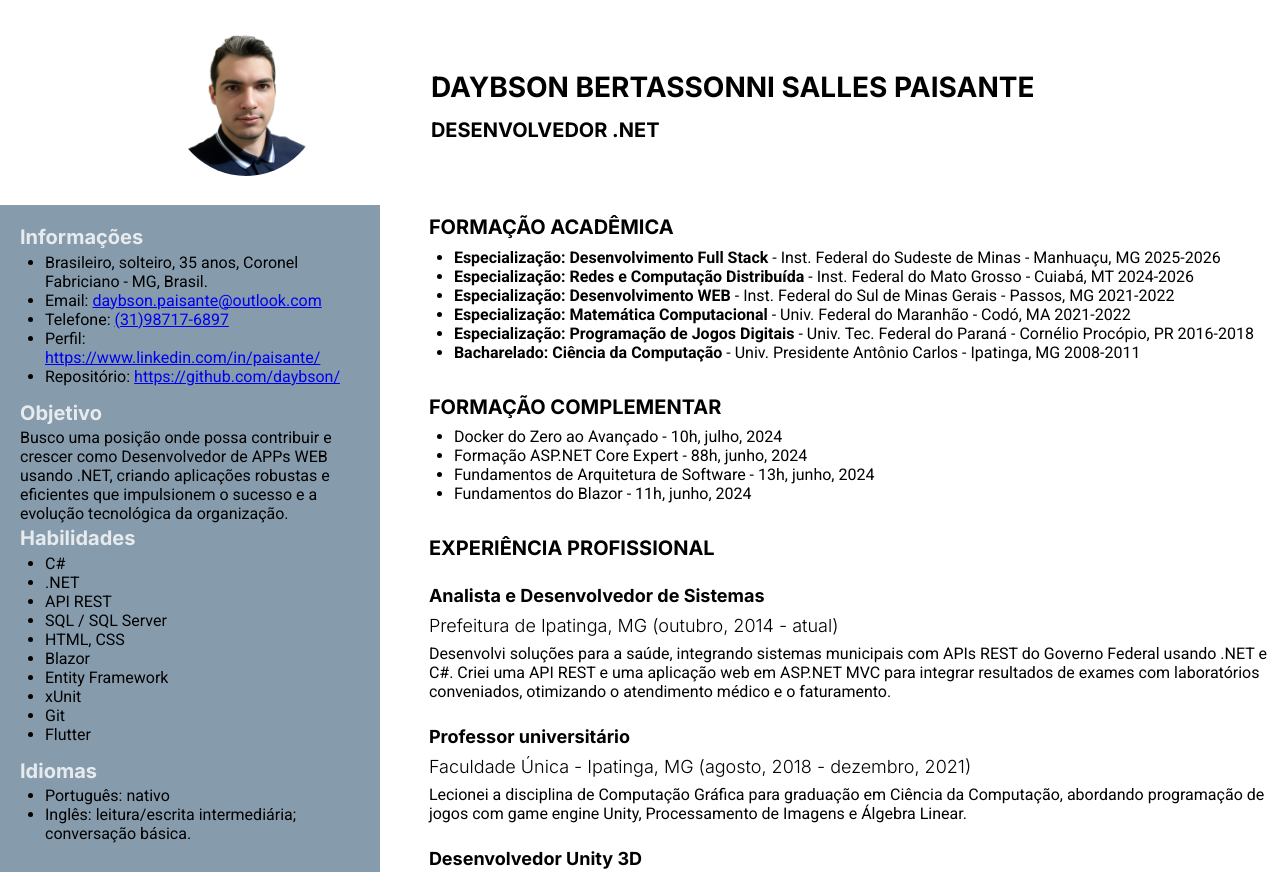
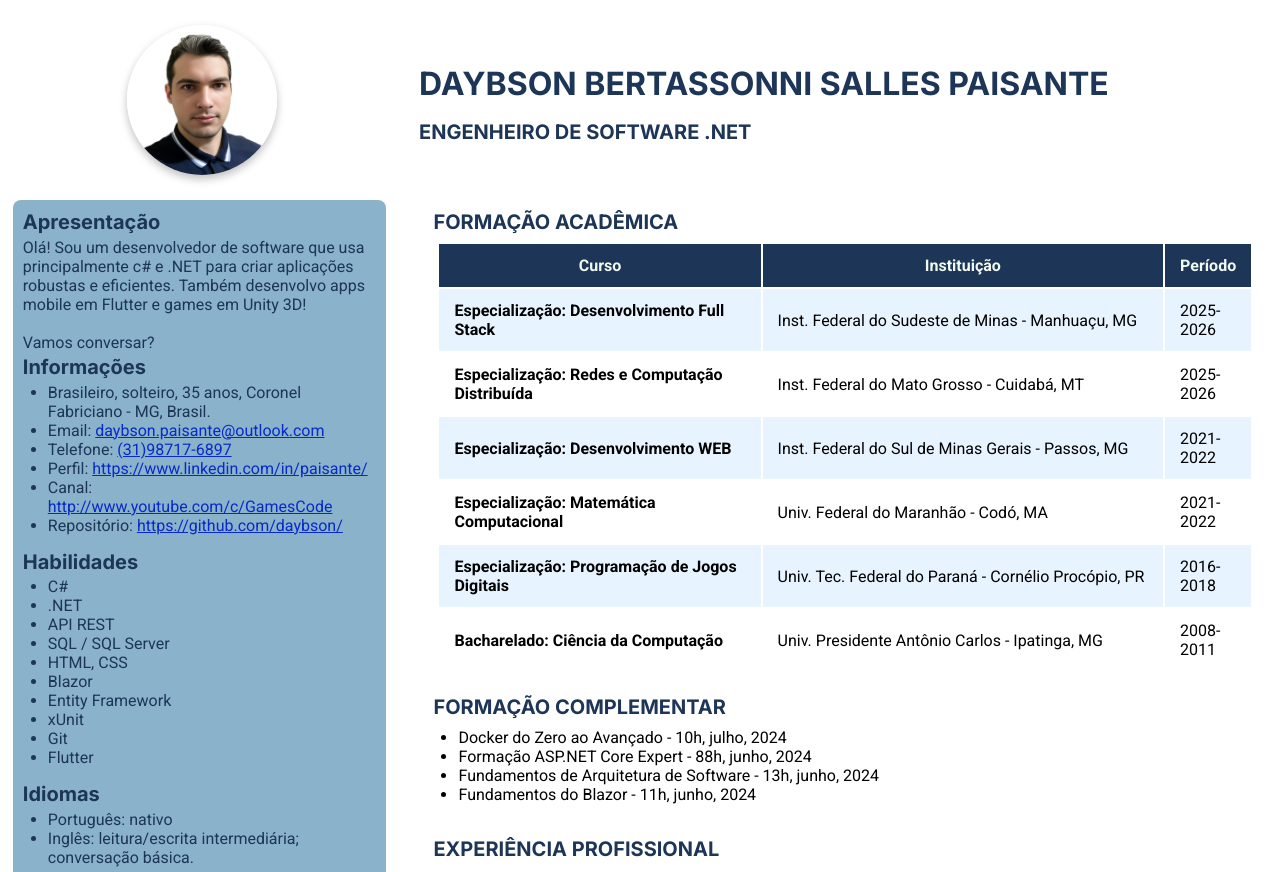
Before and after one commit to daybson/curriculo, a plain HTML site: page index.html in a window 1280 px wide. Shown: the top 872 px of the page. Drawn offline with Linux system fonts and the light colour scheme.

Commit message:
fix: css

```diff
--- a/index.html
+++ b/index.html
@@ -16,7 +16,7 @@
 
             <div class="header__right">
                 <h1 class="titulo1">Daybson Bertassonni Salles Paisante</h1>
-                <h2 class="titulo2">Desenvolvedor .NET</h2>
+                <h2 class="titulo2">Engenheiro de software .NET</h2>
             </div>
         </section>
     </header>
@@ -24,26 +24,32 @@
     <main class="main__estilo__colunas">
 
         <div class="main__coluna__direita">
-            <section class="main__coluna__direita">
+            <section>
+                <h2 class="titulo2__informacoes">Apresentação</h2>
+                <p class="texto">Olá! Sou um desenvolvedor de software que usa principalmente c# e .NET para criar
+                    aplicações robustas e eficientes. Também desenvolvo apps mobile em Flutter e games em Unity 3D!
+                    <br><br>
+                    Vamos conversar?
+                </p>
+
                 <h2 class="titulo2__informacoes">Informações</h2>
                 <ul class="lista">
                     <li>Brasileiro, solteiro, 35 anos, Coronel Fabriciano - MG, Brasil.</li>
-                    <li>Email: <a class="texto"
+                    <li>Email: <a class="link"
                             href="mailto:daybson.paisante@outlook.com?subject=Vaga de emprego">daybson.paisante@outlook.com</a>
                     </li>
-                    <li>Telefone: <a class="texto" href="https://wa.me/5531987176897">(31)98717-6897</a></li>
-                    <li>Perfil: <a href="https://www.linkedin.com/in/paisante/"
+                    <li>Telefone: <a class="link" href="https://wa.me/5531987176897">(31)98717-6897</a></li>
+                    <li>Perfil: <a class="link" href="https://www.linkedin.com/in/paisante/"
                             target="_blank">https://www.linkedin.com/in/paisante/</a></li>
-                    <li>Repositório: <a href="https://github.com/daybson/"
+                    <li>Canal: <a class="link"
+                            href="http://www.youtube.com/c/GamesCode">http://www.youtube.com/c/GamesCode</a></li>
+                    <li>Repositório: <a class="link" href="https://github.com/daybson/"
                             target="_blank">https://github.com/daybson/</a>
                     </li>
+
                 </ul>
 
-                <h2 class="titulo2__informacoes">Objetivo</h2>
-                <p class="texto">Busco uma posição onde possa contribuir e crescer como Desenvolvedor de APPs WEB usando
-                    .NET, criando aplicações robustas e eficientes que impulsionem o sucesso e a evolução tecnológica da
-                    organização.
-                </p>
+
 
                 <h2 class="titulo2__informacoes">Habilidades</h2>
                 <ul class="lista">
@@ -69,23 +75,48 @@
 
         <section class="main__coluna__esquerda">
             <h2 class="titulo2">Formação Acadêmica</h2>
-            <ul class="lista">
-                <li><strong>Especialização: Desenvolvimento Full Stack</strong> - Inst. Federal do Sudeste de Minas -
-                    Manhuaçu, MG
-                    2025-2026</li>
-                <li><strong>Especialização: Redes e Computação Distribuída</strong> - Inst. Federal do Mato Grosso -
-                    Cuiabá, MT 2024-2026
-                </li>
-                <li><strong>Especialização: Desenvolvimento WEB</strong> - Inst. Federal do Sul de Minas Gerais -
-                    Passos, MG 2021-2022</li>
-                <li><strong>Especialização: Matemática Computacional</strong> - Univ. Federal do Maranhão - Codó, MA
-                    2021-2022</li>
-                <li><strong>Especialização: Programação de Jogos Digitais</strong> - Univ. Tec. Federal do Paraná -
-                    Cornélio Procópio, PR
-                    2016-2018</li>
-                <li><strong>Bacharelado: Ciência da Computação</strong> - Univ. Presidente Antônio Carlos - Ipatinga, MG
-                    2008-2011</li>
-            </ul>
+
+            <table class="tabela__cursos">
+                <tr>
+                    <th class="tabela__cursos__curso">Curso</th>
+                    <th class="tabela__cursos__instituicao">Instituição</th>
+                    <th class="tabela__cursos__periodo">Período</th>
+                </tr>
+                <tr>
+                    <td><strong>Especialização: Desenvolvimento Full Stack</strong> </td>
+                    <td> Inst. Federal do Sudeste de Minas - Manhuaçu, MG</td>
+                    <td>2025-2026</td>
+                </tr>
+                <tr>
+                    <td><strong>Especialização: Redes e Computação Distribuída</strong> </td>
+                    <td> Inst. Federal do Mato Grosso - Cuidabá, MT</td>
+                    <td>2025-2026</td>
+                </tr>
+                <tr>
+                    <td><strong>Especialização: Desenvolvimento WEB</strong></td>
+                    <td>
+                        Inst. Federal do Sul de Minas Gerais - Passos, MG
+                    </td>
+                    <td>2021-2022</td>
+                </tr>
+                <tr>
+                    <td><strong>Especialização: Matemática Computacional</strong></td>
+                    <td>Univ. Federal do Maranhão - Codó, MA</td>
+                    <td>2021-2022</td>
+                </tr>
+                <tr>
+                    <td><strong>Especialização: Programação de Jogos Digitais</strong></td>
+                    <td>Univ. Tec. Federal do Paraná -
+                        Cornélio Procópio, PR</td>
+                    <td>2016-2018</td>
+                </tr>
+                <tr>
+                    <td><strong>Bacharelado: Ciência da Computação</strong></td>
+                    <td>Univ. Presidente Antônio Carlos - Ipatinga, MG</td>
+                    <td>2008-2011</td>
+                </tr>
+            </table>
+
             <br>
             <h2 class="titulo2">Formação complementar</h2>
             <ul class="lista">
--- a/style_simple.css
+++ b/style_simple.css
@@ -6,15 +6,18 @@
 }
 
 .header__section {
-    margin: 2% 2%;
-    gap: 110px;
+    margin: 2% 0;
+    gap: 3%;
     display: flex;
     justify-content: center;
     align-items: center;
+    padding: 0 10px;
 }
 
-.header_left {
+.header__left {
     flex: 0.3;
+    display: flex;
+    justify-content: center;
 }
 
 .header__right {
@@ -25,6 +28,7 @@
 .foto__perfil {
     border-radius: 50%;
     object-fit: cover;
+    box-shadow: 0 4px 8px rgba(0, 0, 0, .25);
 }
 
 .main__estilo__colunas {
@@ -33,15 +37,26 @@
 
 }
 
-.main__coluna__direita{
-    background-color: #869cad;
-    padding: 10px 10px 0px 10px ;
+.main__coluna__direita {
+    background-color: #8ab2ca;
+    color: #1d3557;
+    padding: 10px 10px 0px 10px;
     flex: 0.3;
     margin-left: 0px;
+    border-radius: 8px;
+
 }
+
 .main__coluna__esquerda {
     flex: 0.7;
-    padding: 10px 10px 0px 10px ;
+    padding: 10px 10px 0px 10px;
+}
+
+
+.main__coluna__direita .texto,
+.main__coluna__direita .lista,
+.main__coluna__direita .titulo2__informacoes {
+    color: #1d3557;
 }
 
 .titulo1 {
@@ -50,14 +65,16 @@
     margin-left: 0px;
     margin-right: 0px;
     font-family: 'Inter', sans-serif;
-    font-size: 1.75rem;
+    font-size: 2rem;
     text-transform: uppercase;
+    color: #1d3557;
 }
 
 
 .titulo2__informacoes {
     margin-top: 0px;
     margin-bottom: 1%;
+
     margin-left: 0px;
     margin-right: 0px;
     font-family: 'Inter', sans-serif;
@@ -74,6 +91,7 @@
     font-family: 'Inter', sans-serif;
     font-size: 1.25rem;
     text-transform: uppercase;
+    color: #1d3557;
 }
 
 .titulo3 {
@@ -90,6 +108,7 @@
     font-weight: 300;
     font-size: 1.125rem;
     margin-bottom: 1%;
+    color: #777c81;
 }
 
 .texto {
@@ -114,15 +133,58 @@
 body {
     height: 100vh;
     box-sizing: border-box;
+    padding: 0 1%;
 }
 
-@media(max-width: 700px){
+.link {
+    color: #072ac8;
+    text-decoration: underline;
+}
+
+.link:hover {
+    color: #F4FF52
+}
+
+.tabela__cursos {
+    font-family: 'Roboto', sans-serif;
+    margin: 4px;
+    font-size: 1rem;
+}
+
+.tabela__cursos__curso {
+    width: 40%;
+}
+
+.tabela__cursos__instituicao {
+    width: 50%;
+}
+
+.tabela__cursos__periodo {
+    width: 10%;
+}
+
+th,
+td {
+    padding: 12px 15px;
+}
+
+th {
+    background-color: #1d3557;
+    color: #f1faee;
+}
+
+
+tr:nth-child(even) {
+    background-color: #e7f3fe;
+}
+
+@media(max-width: 700px) {
     .header__section {
         flex-direction: column;
         gap: 10px;
     }
 
-    .main__estilo__colunas{
+    .main__estilo__colunas {
         display: flex;
         flex-direction: column;
         gap: 2vh;
```
